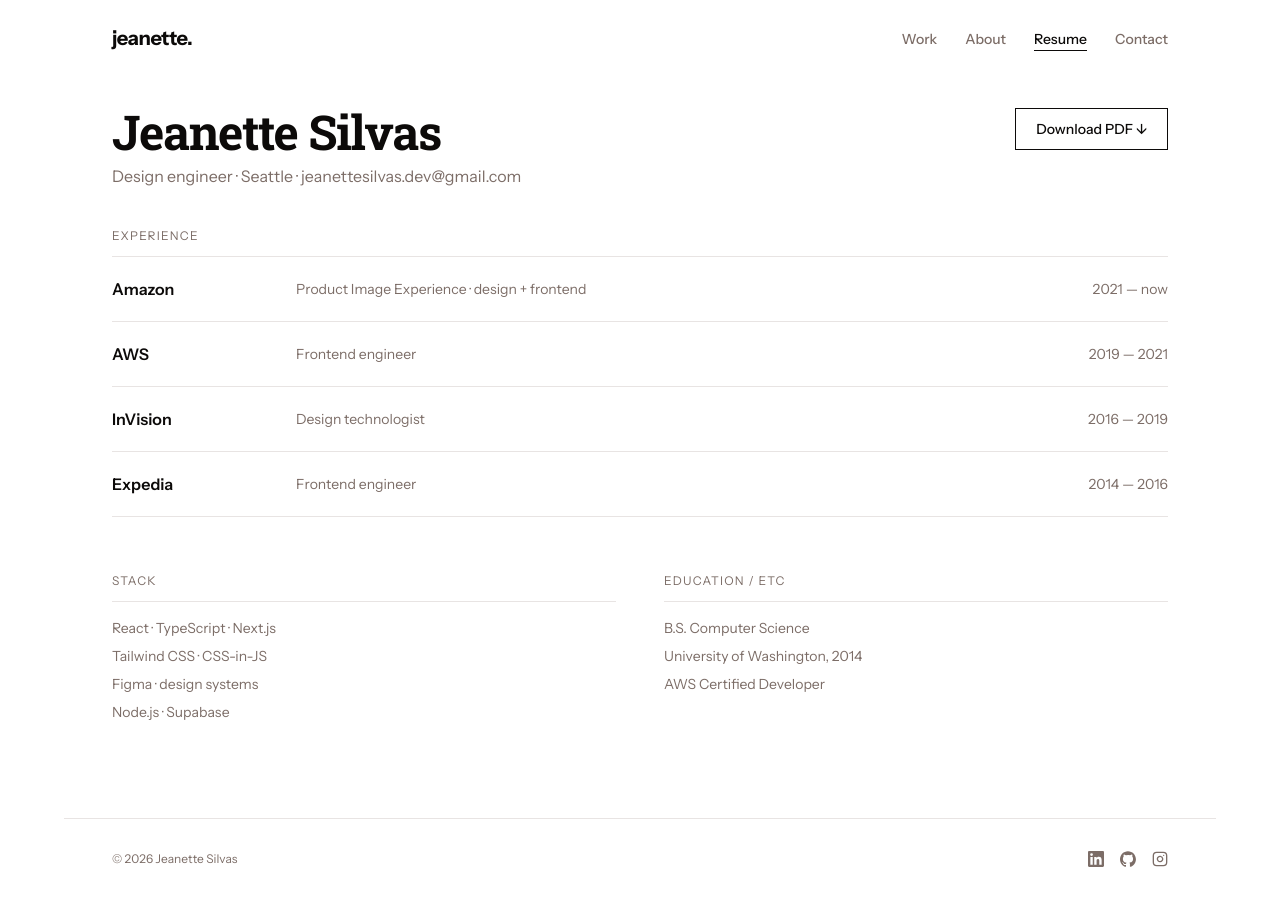
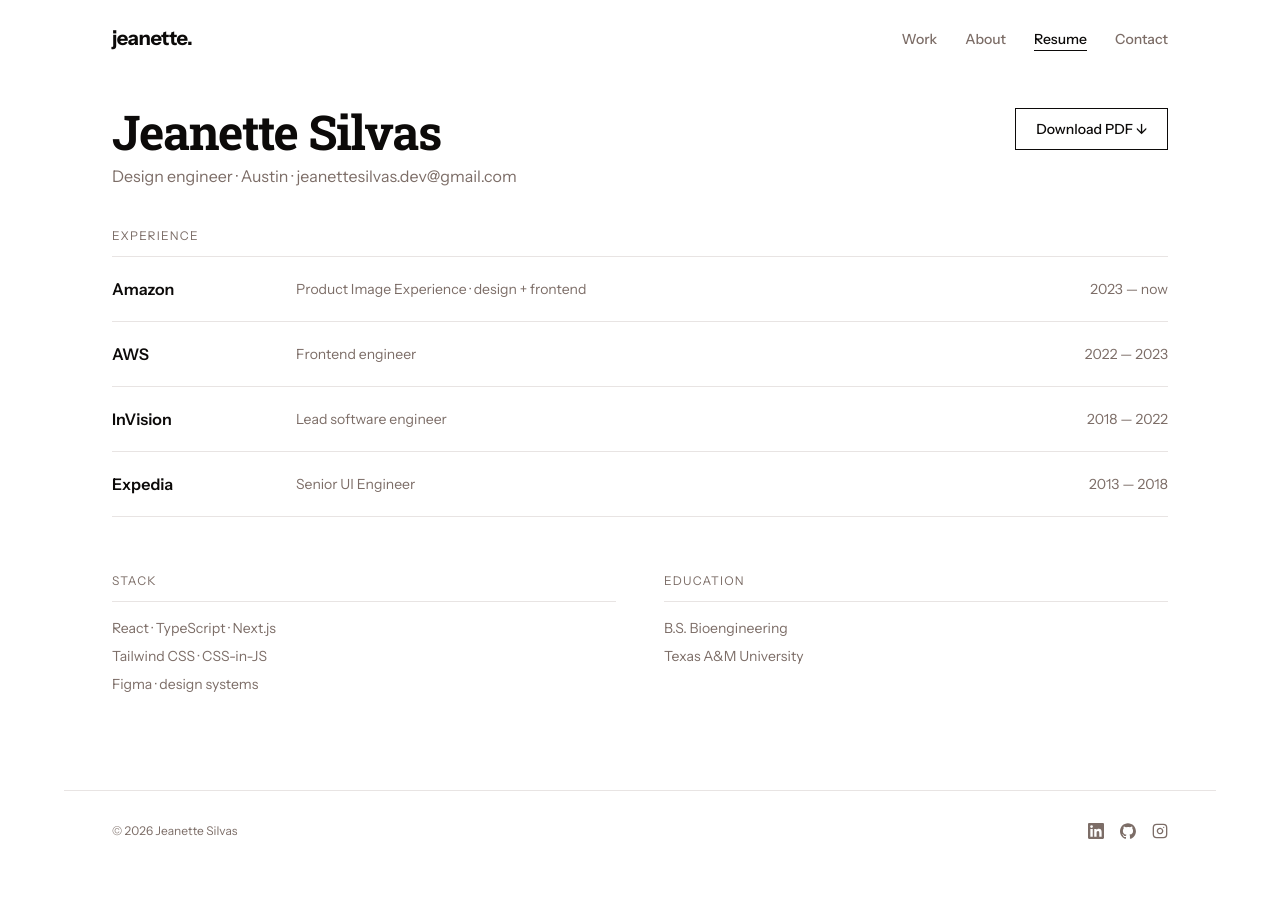
Before and after one commit to jeanettesilvas/portfolio, a Next.js app: page /resume in a window 1280 px wide. After the commit the page ends 871 px from the top, so only its background shows below. Built offline with nearby package versions, Linux system fonts and the light colour scheme.

Commit message:
Update resume content
- Correct experience dates and job titles for all four roles
- Update degree to B.S. Bioengineering at Texas A&M University
- Remove AWS Certified Developer and Node.js/Supabase from stack
- Change city to Austin

Co-Authored-By: Claude Sonnet 4.6 <noreply@anthropic.com>

```diff
--- a/src/app/resume/page.tsx
+++ b/src/app/resume/page.tsx
@@ -5,22 +5,22 @@ const experience = [
   {
     company: "Amazon",
     role: "Product Image Experience · design + frontend",
-    years: "2021 — now",
+    years: "2023 — now",
   },
   {
     company: "AWS",
     role: "Frontend engineer",
-    years: "2019 — 2021",
+    years: "2022 — 2023",
   },
   {
     company: "InVision",
-    role: "Design technologist",
-    years: "2016 — 2019",
+    role: "Lead software engineer",
+    years: "2018 — 2022",
   },
   {
     company: "Expedia",
-    role: "Frontend engineer",
-    years: "2014 — 2016",
+    role: "Senior UI Engineer",
+    years: "2013 — 2018",
   },
 ];
 
@@ -28,14 +28,11 @@ const stack = [
   "React · TypeScript · Next.js",
   "Tailwind CSS · CSS-in-JS",
   "Figma · design systems",
-  "Node.js · Supabase",
 ];
 
 const education = [
-  "B.S. Computer Science",
-  "University of Washington, 2014",
-  "",
-  "AWS Certified Developer",
+  "B.S. Bioengineering",
+  "Texas A&M University",
 ];
 
 function SectionLabel({ children }: { children: React.ReactNode }) {
@@ -58,7 +55,7 @@ export default function ResumePage() {
               Jeanette Silvas
             </h1>
             <p className="text-muted-foreground">
-              Design engineer · Seattle · jeanettesilvas.dev@gmail.com
+              Design engineer · Austin · jeanettesilvas.dev@gmail.com
             </p>
           </div>
           <div className="print:hidden">
@@ -97,7 +94,7 @@ export default function ResumePage() {
           </section>
 
           <section>
-            <SectionLabel>Education / Etc</SectionLabel>
+            <SectionLabel>Education</SectionLabel>
             <div className="border-t border-border mb-4" />
             <ul className="space-y-2 text-sm text-muted-foreground">
               {education.filter(Boolean).map((item) => (
```
